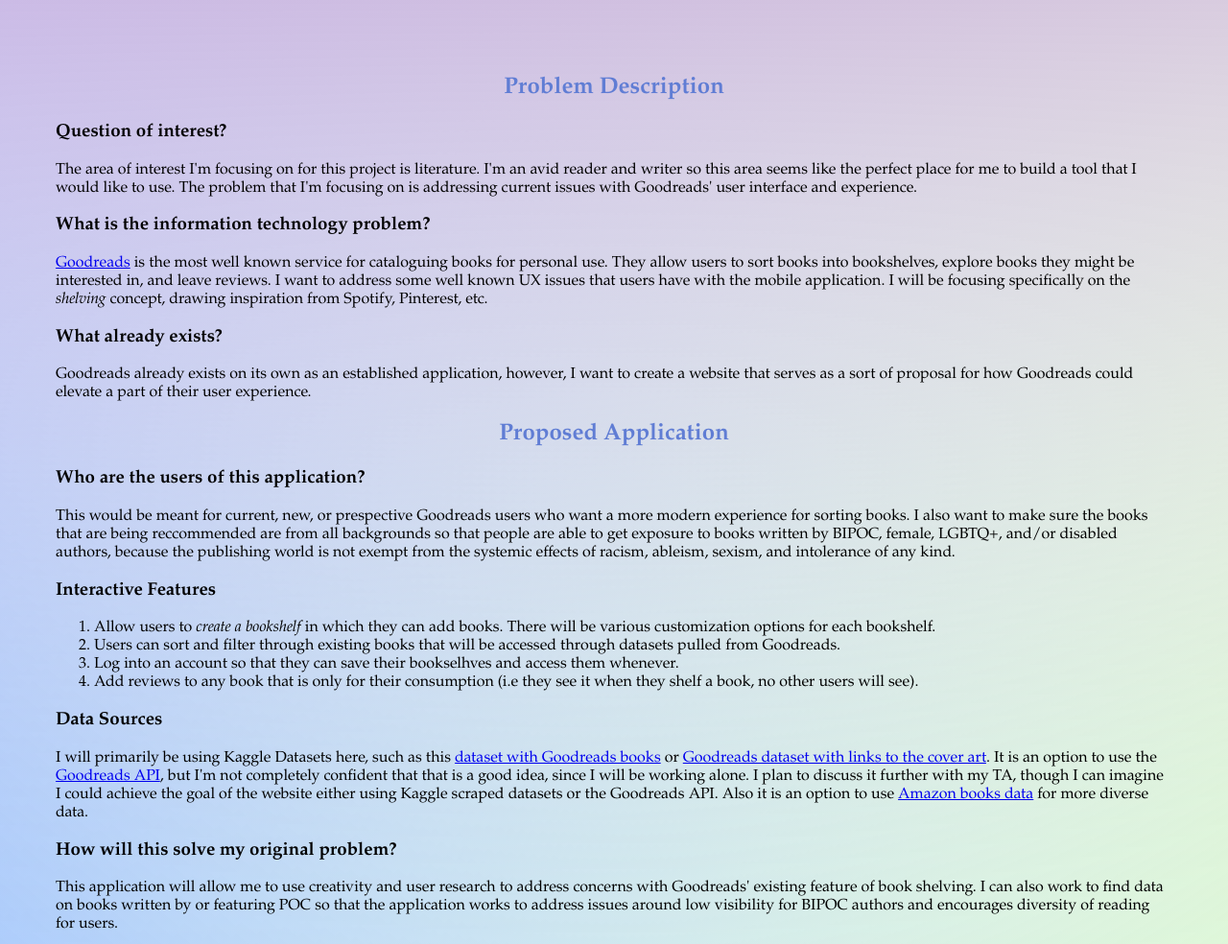
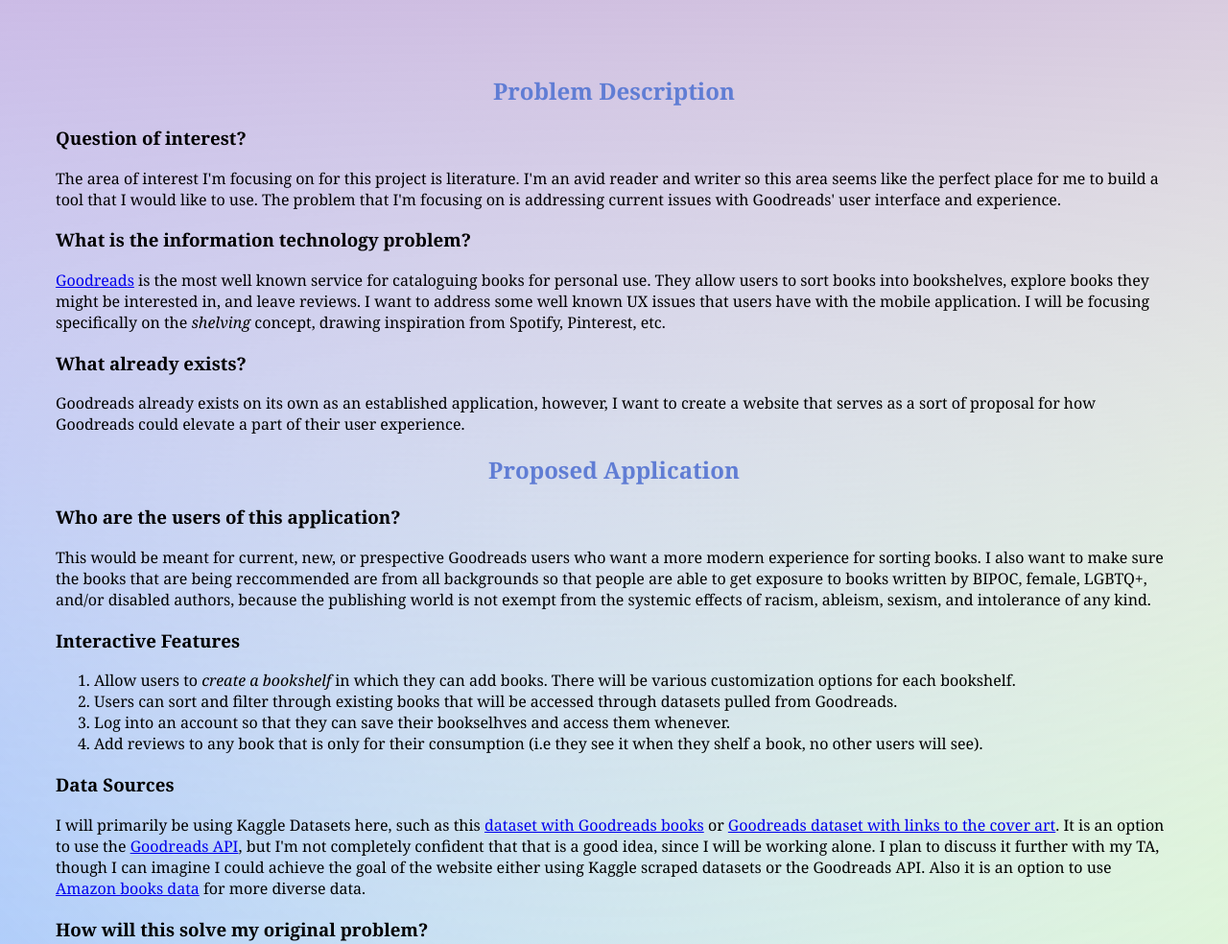
Before and after one commit to info340-au22/project-evelyngoodman, a plain HTML site: page proposal.html in a window 1280 px wide. Shown: the top 984 px of the page at 96% size. Drawn offline with Linux system fonts and the light colour scheme.

Commit message:
Project documentation updated

```diff
--- a/css/proposal.css
+++ b/css/proposal.css
@@ -1,12 +1,14 @@
 body {
     padding: 50px;
-    font-family: Palatino,Palatino Linotype,Georgia,serif;
+    font-family: Georgia, 'Times New Roman', Times, serif;
 }
 
 h1 {
     text-align: center;
     color:rgb(96, 125, 212);
 }
+
+
 
 /* I found this idea for a gradient background from this source: https://blog.logrocket.com/advanced-effects-with-css-background-blend-modes-4b750198522a/ */
 .spectrum-background {
```
